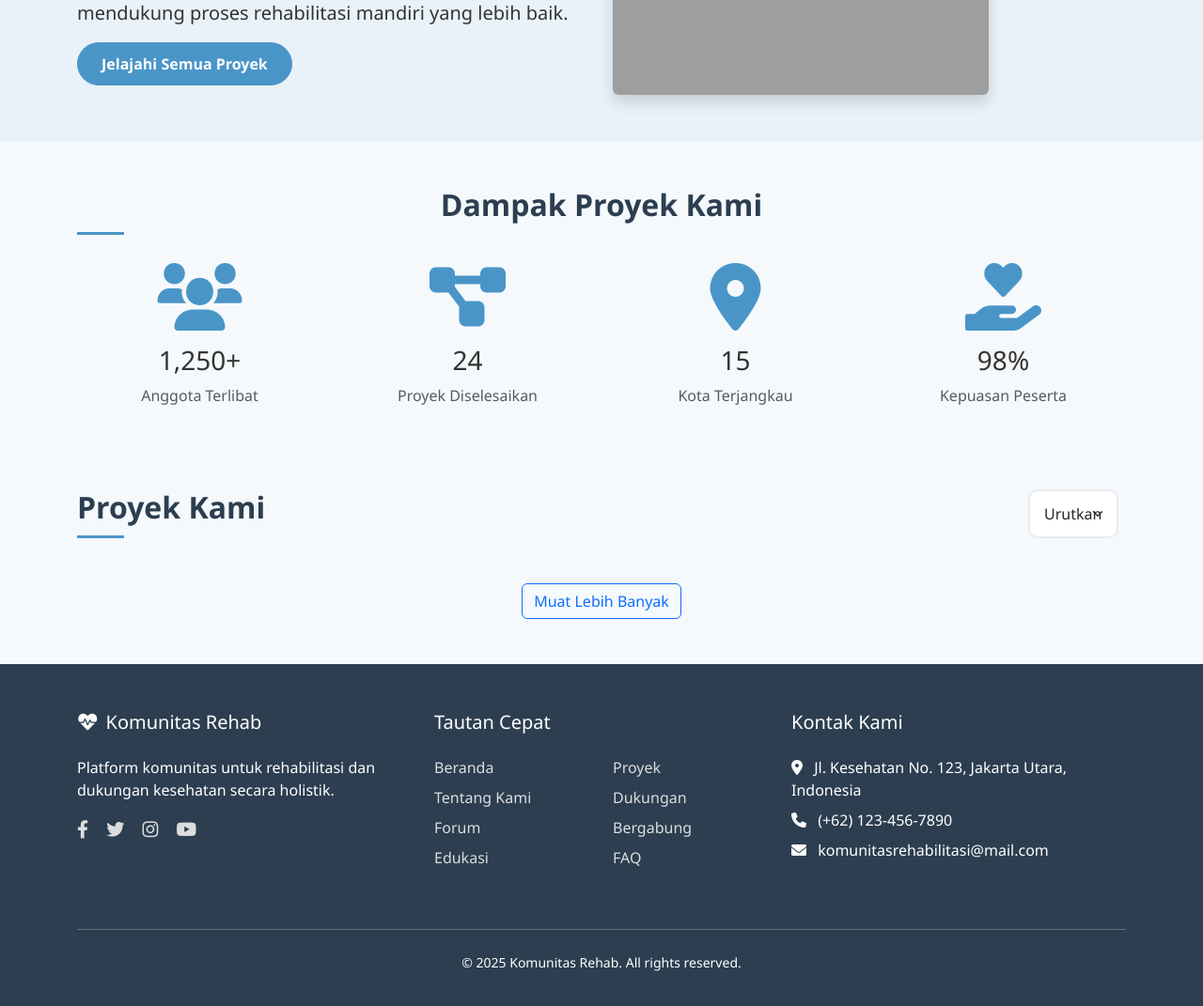
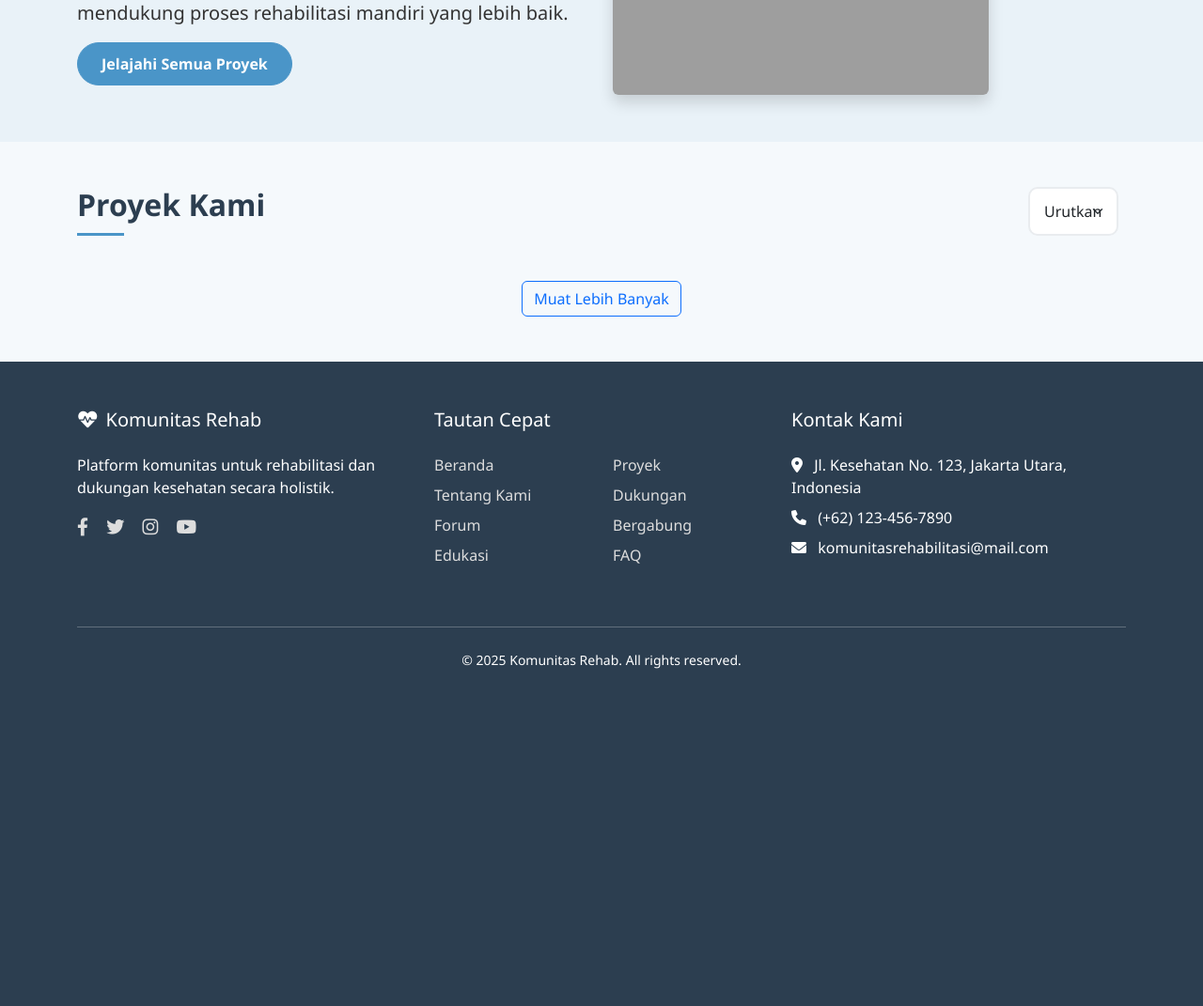
Before and after one commit to prayogoedwin/komunitas-rehab, a Laravel app: page /proyek in a window 1280 px wide. Shown: the part 355-1426 px from the top of the page at 94% size. After the commit the page ends 1067 px from the top, so only its background shows below. Run offline with Laravel 12, Linux system fonts and the light colour scheme; data comes from the database, SQL or seed files in the repository; data that the repository does not hold is empty; parts of the project's set-up code (start-up, migrations or seed data) failed here and were passed over; some libraries are stand-ins or nearby versions; grey boxes are pictures that could not be loaded.

Commit message:
[FIX] hide section dampak kami - komunitasrehab-VCJOLT

```diff
--- a/resources/views/publik/front/proyek.blade.php
+++ b/resources/views/publik/front/proyek.blade.php
@@ -23,7 +23,7 @@
     </section>
 
     <!-- Projects Impact Section -->
-    <section class="container my-5">
+    {{-- <section class="container my-5">
         <h2 class="section-title text-center">Dampak Proyek Kami</h2>
         <div class="row">
             <div class="col-md-3 col-6 mb-4">
@@ -63,7 +63,7 @@
                 </div>
             </div>
         </div>
-    </section>
+    </section> --}}
 
     <!-- Projects Filter Section -->
     <section class="container my-5">
```
